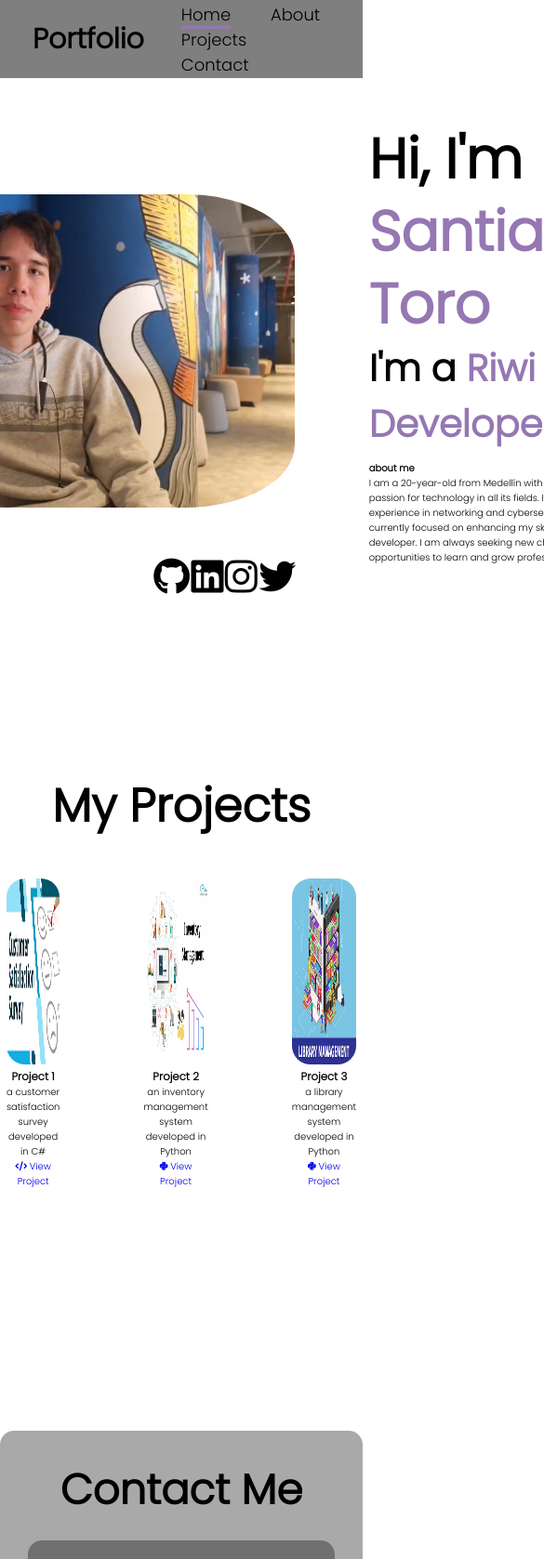
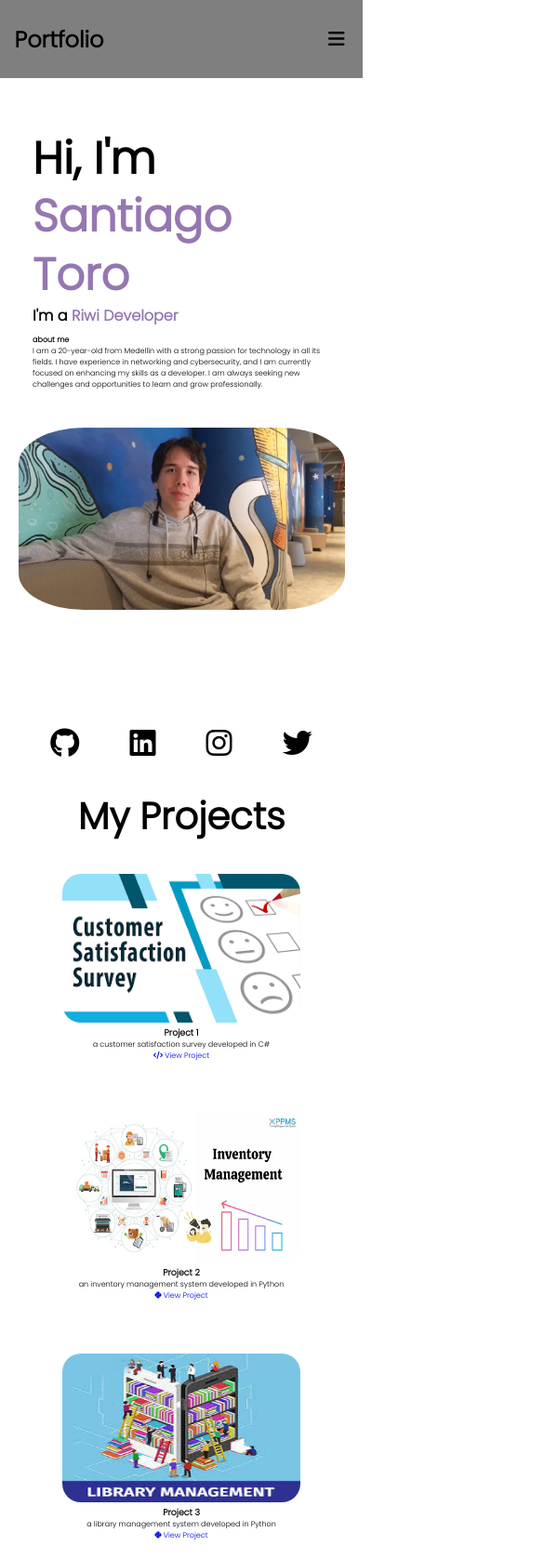
Before and after one commit to SantiagoToroMesa/portafolio, a plain HTML site: page index.html in a window 390 px wide. Shown: the top 1677 px of the page at 93% size, 585 px wide, since content can reach past the window. Drawn offline with Linux system fonts and the light colour scheme.

Commit message:
Commit changes

```diff
--- a/index.html
+++ b/index.html
@@ -11,9 +11,12 @@
 <body>
     <header class="header">
         <a href="#" class="logo">Portfolio</a>
+        <button class="menu-toggle" aria-label="Menu">
+            <i class="fas fa-bars"></i>
+        </button>
         <nav>
             <!--menú de navegación-->
-            <a href="#"class="active">Home</a>
+            <a href="#" class="active">Home</a>
             <a href="#about">About</a>
             <a href="#projects">Projects</a>
             <a href="#contact">Contact</a>
@@ -103,5 +106,6 @@
             </div>
         </div>
     </div>
+    <script src="script.js"></script>
 </body>
 </html>
--- /dev/null
+++ b/script.js
@@ -0,0 +1,27 @@
+document.addEventListener('DOMContentLoaded', () => {
+    const menuToggle = document.querySelector('.menu-toggle');
+    const nav = document.querySelector('nav');
+
+    if (menuToggle && nav) {
+        menuToggle.addEventListener('click', () => {
+            nav.classList.toggle('active');
+            menuToggle.setAttribute('aria-expanded', nav.classList.contains('active'));
+        });
+
+        // Cerrar el menú al hacer clic en un enlace
+        document.querySelectorAll('nav a').forEach(link => {
+            link.addEventListener('click', () => {
+                nav.classList.remove('active');
+                menuToggle.setAttribute('aria-expanded', 'false');
+            });
+        });
+
+        // Cerrar el menú al hacer clic fuera
+        document.addEventListener('click', (e) => {
+            if (!nav.contains(e.target) && !menuToggle.contains(e.target) && nav.classList.contains('active')) {
+                nav.classList.remove('active');
+                menuToggle.setAttribute('aria-expanded', 'false');
+            }
+        });
+    }
+});
--- a/styless.css
+++ b/styless.css
@@ -20,8 +20,7 @@ html{
 body{
     width: 100%;
     height: 100vh;
-    overflow:
-    background-color white;
+    background-color: white;
     color: black;
 }
 
@@ -134,7 +133,6 @@ span{
     background: rgba(0, 0, 0, 0.338);
     padding: 3rem;
     border-radius: 15px;
-    box-shadow: var(--box-shadow);
 }
 
 /* Espaciado entre grupos de formulario */
@@ -198,7 +196,6 @@ span{
     height: 40rem;
     background-color: white;
     border-radius: 20px;
-    box-shadow: var(--box-shadow);
     padding: 2rem;
     text-align: center;
 }
@@ -209,3 +206,109 @@ span{
     height: 20rem;
     border-radius: 20px;
 }
+
+.menu-toggle {
+    font-size: 2.5rem;
+    cursor: pointer;
+    display: none;  /* Oculto por defecto en desktop */
+    z-index: 101;
+    color: black;
+    background: none;
+    border: none;
+    padding: 0.5rem;
+}
+
+.menu-toggle i {
+    color: black;
+    font-size: 2.5rem;
+}
+
+/* Media Queries para diseño responsive */
+@media (max-width: 768px) {
+    html {
+        font-size: 55%;
+    }
+
+    header {
+        padding: 1rem 4%;
+    }
+
+    .menu-toggle {
+        display: block;  /* Mostrar el botón de menú en móvil */
+    }
+
+    nav {
+        position: absolute;
+        top: 100%;
+        left: 0;
+        width: 100%;
+        padding: 1rem 4%;
+        background: rgba(0, 0, 0, 0.5);
+        display: none;
+    }
+
+    nav.active {
+        display: block;
+    }
+
+    nav a {
+        display: block;
+        margin: 2rem 0;
+        text-align: center;
+    }
+
+    .home {
+        flex-direction: column-reverse;
+        padding-top: 10rem;
+        gap: 3rem;
+    }
+
+    .home-img img {
+        width: 90vw;
+        height: auto;
+    }
+
+    .home-content h1 {
+        font-size: 4rem;
+    }
+
+    .home-content h3 {
+        font-size: 2.5rem;
+    }
+
+    .social-icons {
+        position: static;
+        width: 100%;
+        margin: 2rem 0;
+    }
+
+    .projects {
+        flex-direction: column;
+        gap: 3rem;
+    }
+
+    .project-card {
+        width: 90%;
+        height: auto;
+    }
+
+    .contact-form {
+        width: 90%;
+        margin: 0 auto;
+    }
+}
+
+/* Media query para dispositivos más pequeños */
+@media (max-width: 450px) {
+    html {
+        font-size: 50%;
+    }
+
+    .home-content h1 {
+        font-size: 3.5rem;
+    }
+
+    .home-content h3 {
+        font-size: 2rem;
+    }
+}
```
